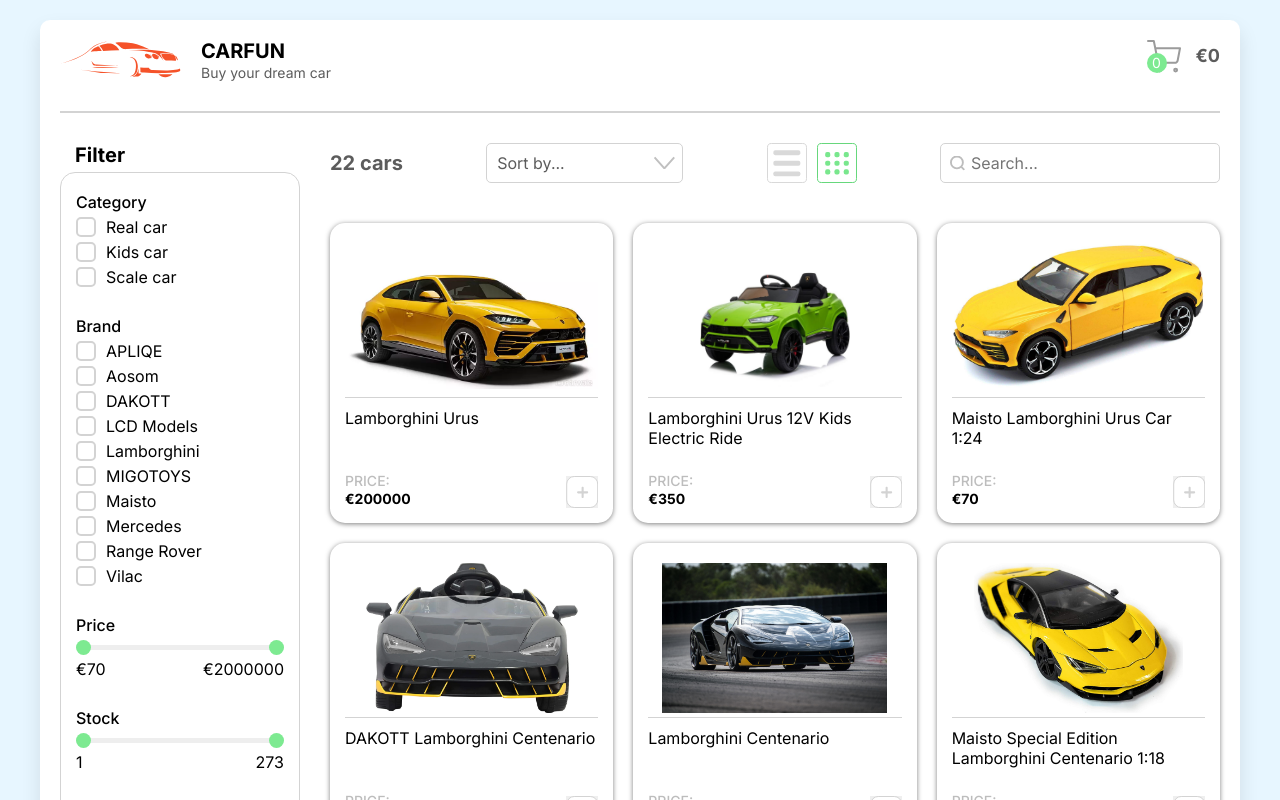
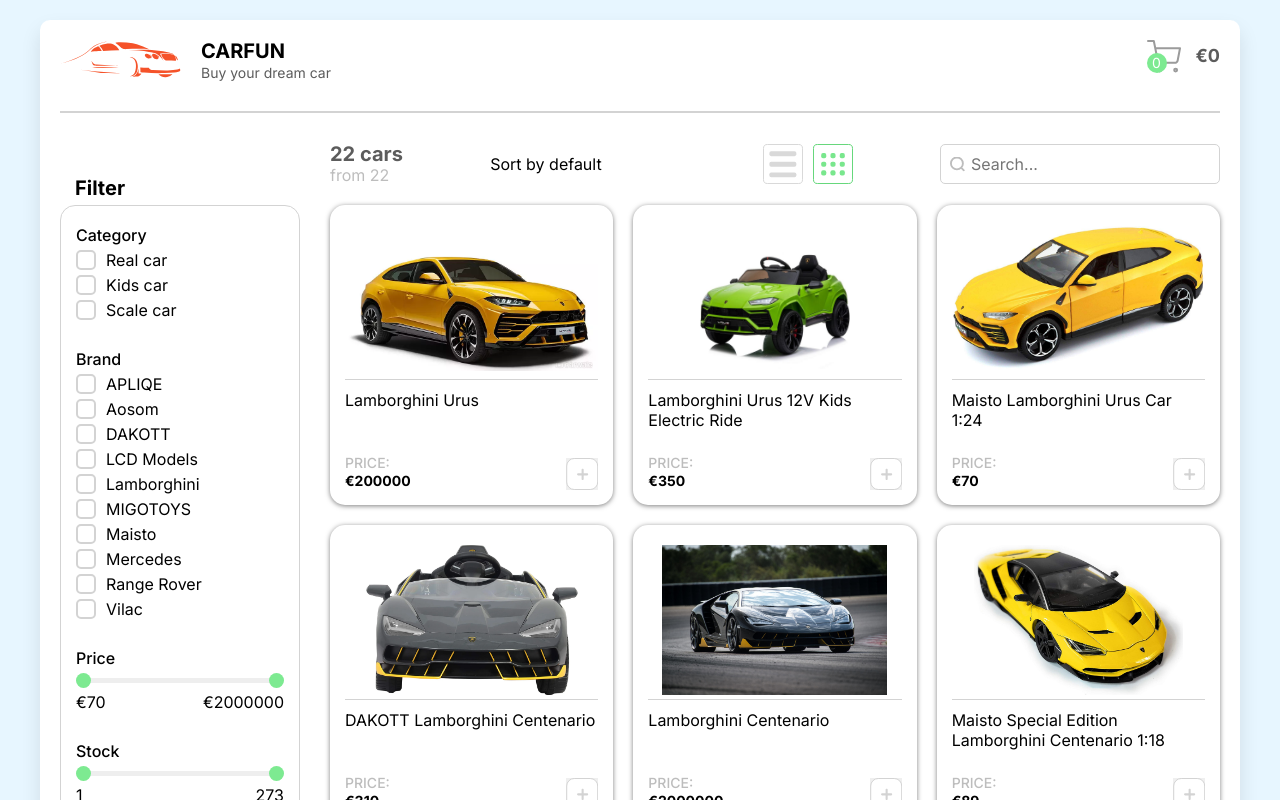
Before and after one commit to scorpigg/online-store, a React (Create React App) app: page / in a window 1280 px wide. Shown: the top 800 px of the page. Built offline with nearby package versions, Linux system fonts and the light colour scheme.

Commit message:
feat: finish sorting

```diff
--- a/src/components/Filter.tsx
+++ b/src/components/Filter.tsx
@@ -1,14 +1,16 @@
 import React from 'react';
-import { useNavigate } from 'react-router-dom';
+import { useSearchParams } from 'react-router-dom';
 import { FilterChckBoxes } from './FilterCategoryBrand';
 import { FilterSliders } from './FilterPriceStock';
 
 export function Filter() {
-  const navigate = useNavigate();
+  const [searchParams, setSearchParams] = useSearchParams();
   const doReset = () => {
-    navigate({
-      pathname: '/',
-    });
+    searchParams.delete('cat');
+    searchParams.delete('brand');
+    searchParams.delete('priceFilt');
+    searchParams.delete('stockFilt');
+    setSearchParams(searchParams);
   };
 
   const doCopy = () => {
--- a/src/components/ItemsPanel.tsx
+++ b/src/components/ItemsPanel.tsx
@@ -1,5 +1,6 @@
 import React from 'react';
 import SortList from './SortList';
+import { products } from '../carBase';
 
 interface IPropsSearch {
   searchValue: string;
@@ -26,7 +27,11 @@
 
   return (
     <div className="items__panel">
-      <span className="items__title">{numCarsShow()}</span>
+      <p className="showItems">
+        <span className="items__title">{numCarsShow()}</span>
+        <br />
+        <span className="items__total">from {products.length}</span>
+      </p>
       <div className="items__sort">
         <SortList />
       </div>
--- a/src/components/SortList.tsx
+++ b/src/components/SortList.tsx
@@ -1,22 +1,54 @@
-import React from 'react';
+import { useEffect, useState } from 'react';
+import { useSearchParams } from 'react-router-dom';
 
 const SortList = () => {
+  const sortList = [
+    'Sort by default',
+    'Sort by price ASC',
+    'Sort by price DESC',
+    'Sort by rating ASC',
+    'Sort by rating DESC',
+  ];
+  const [isVisible, setVisible] = useState(false);
+  const [selected, setSelected] = useState(0);
+  const [searchParams, setSearchParams] = useSearchParams();
+
+  const onClickListItem = (i: number) => {
+    searchParams.set('sort', JSON.stringify(i));
+    setSearchParams(searchParams);
+  };
+
+  useEffect(() => {
+    const getSort = searchParams.get('sort');
+    let getSortNum = 0;
+    if (getSort !== null) {
+      getSortNum = Number(JSON.parse(getSort));
+    }
+
+    setSelected(getSortNum);
+    setVisible(false);
+  }, [searchParams]);
+
   return (
-    <select defaultValue={'default'}>
-      <option value="default" disabled hidden>
-        Sort by...
-      </option>
-      <option value="price-asc">Sort by price ASC</option>
-      <option value="price-desc">Sort by price DESC</option>
-      <option value="rating-asc">Sort by rating ASC</option>
-      <option value="rating-desc">Sort by rating DESC</option>
-    </select>
+    <div className="sort">
+      <div className="sort__label" onClick={() => setVisible(!isVisible)}>
+        {sortList[selected]}
+      </div>
+      {isVisible && (
+        <div className="sort__popup">
+          <ul>
+            {sortList.map((name, i) => {
+              return (
+                <li key={i} onClick={() => onClickListItem(i)} className={selected === i ? 'active' : ''}>
+                  {name}
+                </li>
+              );
+            })}
+          </ul>
+        </div>
+      )}
+    </div>
   );
 };
 
 export default SortList;
-
-// useful links to understand
-// https://www.simplilearn.com/tutorials/reactjs-tutorial/how-to-create-functional-react-dropdown-menu
-// https://devblog.xero.com/typescript-and-react-whats-react-component-p-s-mean-cfddc65f81e1
-// https://reactjs.org/docs/forms.html
--- a/src/pages/Home.tsx
+++ b/src/pages/Home.tsx
@@ -18,6 +18,7 @@
     const brandQuery = new URLSearchParams(search).get('brand');
     const priceQuery = new URLSearchParams(search).get('priceFilt');
     const stockQuery = new URLSearchParams(search).get('stockFilt');
+    const sortQuery = new URLSearchParams(search).get('sort');
     let cat: Array<string> = [];
     let brand: Array<string> = [];
     let price: Array<string> = [];
@@ -30,6 +31,8 @@
           if (prop === 'category') {
             if (elemSearch === car.category) {
               productsShow.push(car);
+              const newSet = Array.from(new Set(productsShow));
+              productsShow = newSet;
             }
           }
 
@@ -77,14 +80,7 @@
 
     if (cat.length > 0 || brand.length > 0 || price.length > 0 || stock.length > 0) {
       products.map((car) => productsShow.push(car));
-      // if (cat.length > 0) {
-      //   sortByFilter(products, 'category', cat);
-      // } else {
-      //   sortByFilter(products, 'brand', brand);
-      // }
-      // if (cat.length > 0 && brand.length > 0) {
-      //   sortByFilter(productsShow, 'brand', brand);
-      // }
+
       if (cat.length > 0) {
         sortByFilter(productsShow, 'category', cat);
       }
@@ -98,9 +94,25 @@
         sortByFilter(productsShow, 'stock', stock);
       }
     }
-    // } else {
-    //   products.map((car) => productsShow.push(car));
-    // }
+
+    if (sortQuery) {
+      switch (Number(sortQuery)) {
+        case 1:
+          productsShow.sort((a, b) => (a.price > b.price ? 1 : -1));
+          break;
+        case 2:
+          productsShow.sort((a, b) => (a.price > b.price ? -1 : 1));
+          break;
+        case 3:
+          productsShow.sort((a, b) => (a.stock > b.stock ? 1 : -1));
+          break;
+        case 4:
+          productsShow.sort((a, b) => (a.stock > b.stock ? -1 : 1));
+          break;
+        default:
+          productsShow.sort((a, b) => (a.id > b.id ? 1 : -1));
+      }
+    }
   }
 
   const [searchValue, setSearchValue] = useState('');
--- a/src/sass/layouts/_filter.scss
+++ b/src/sass/layouts/_filter.scss
@@ -1,4 +1,6 @@
 .filter {
+  position: relative;
+  top: 33px;
   margin-right: 30px;
 }
 
--- a/src/sass/layouts/_items-panel.scss
+++ b/src/sass/layouts/_items-panel.scss
@@ -3,7 +3,7 @@
   flex-wrap: wrap;
   align-items: center;
   justify-content: space-between;
-  margin-bottom: 40px;
+  margin-bottom: 20px;
   width: 100%;
 
   select {
@@ -22,34 +22,67 @@
 }
 
 .items__title {
+  width: 80px;
   font-weight: 700;
   font-size: 2rem;
   color: $color-text-additional;
 }
 
+.items__total {
+  color: $color-text-additional-light;
+}
+
 .items__sort {
   position: relative;
   cursor: pointer;
+}
 
+.sort {
+  width: 185px;
+}
+
+.sort__label {
   &::after {
     content: '';
     position: absolute;
     top: 50%;
-    right: 8px;
+    right: 20px;
     transform: translateY(-50%);
     height: 14px;
     width: 22px;
-    background: url('../../../public/img/sort-arrow.svg') no-repeat center;
+    // background: url('../../../public/img/sort-arrow.svg') no-repeat center;
     z-index: 1;
     @extend %transition;
   }
 
-  &:hover::after {
-    background: url('../../../public/img/sort-arrow-active.svg') no-repeat center;
-  }
+  // &:hover::after {
+  //   background: url('../../../public/img/sort-arrow-active.svg') no-repeat center;
+  // }
 
   &:hover select {
     border: 1px solid $color-btn-check;
+  }
+}
+
+.sort__popup {
+  position: absolute;
+  width: 180px;
+  border: 1px solid $color-border;
+  border-radius: 10px;
+  padding: 10px;
+  line-height: 1.5;
+  background-color: rgba(255, 255, 255, 0.9);
+  box-shadow: 0 1px 5px rgba(0, 0, 0, 0.3);
+  z-index: 2;
+  @extend %transition;
+
+  li:hover {
+    color: $color-btn-check;
+    @extend %transition;
+  }
+
+  .active {
+    color: $color-btn-check;
   }
 }
 
```
